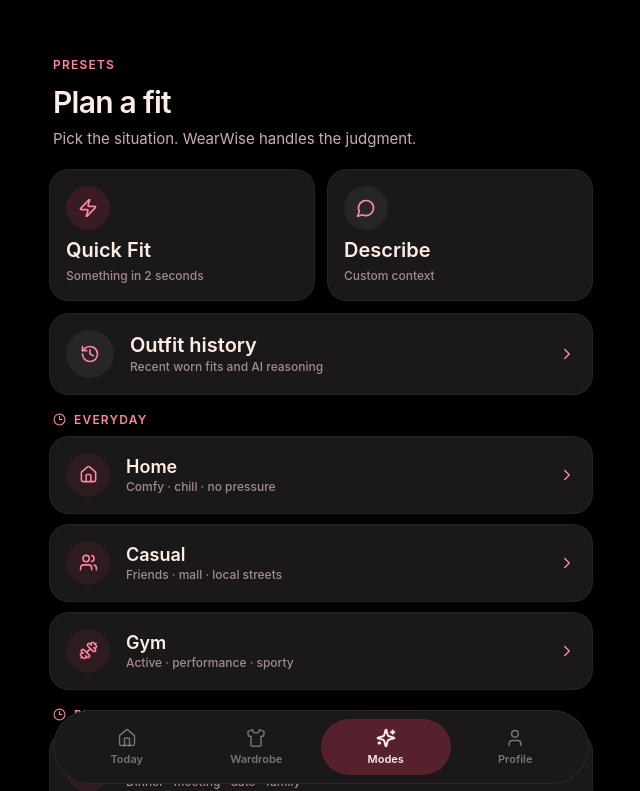
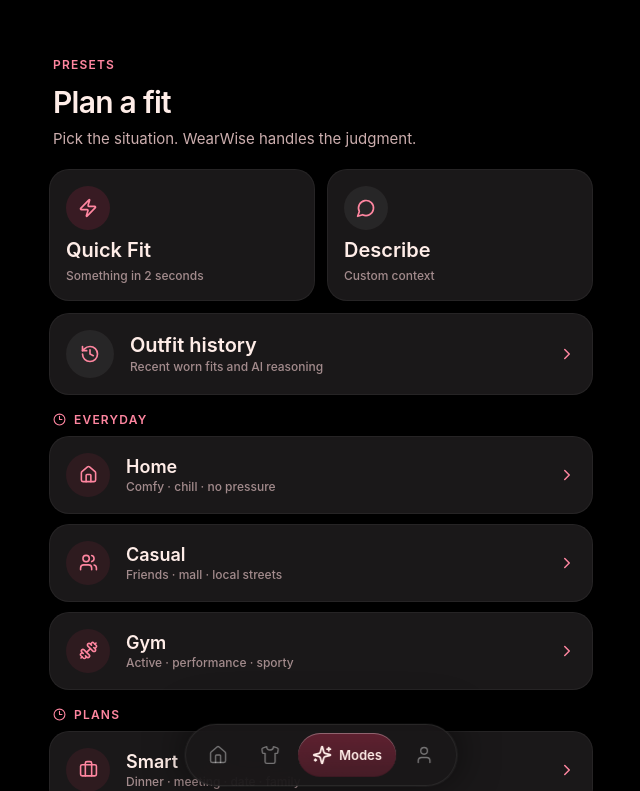
Before and after one commit to TheAlgo7/wearwise-by-algothrim, a Next.js app: page /modes in a window 1280 px wide. Shown: the top 791 px of the page, without its empty margins (319-959 px from the left). Built offline with nearby package versions, Linux system fonts and the light colour scheme.

Commit message:
design: replace full-width nav bar with Vandana-style floating pill nav

```diff
--- a/src/app/globals.css
+++ b/src/app/globals.css
@@ -74,6 +74,7 @@
 @layer utilities {
   .safe-top    { padding-top:    env(safe-area-inset-top); }
   .safe-bottom { padding-bottom: env(safe-area-inset-bottom); }
+  .pb-nav      { padding-bottom: calc(env(safe-area-inset-bottom) + 5rem); }
   .text-balance { text-wrap: balance; }
   .text-pretty  { text-wrap: pretty; }
 }
--- a/src/app/layout.tsx
+++ b/src/app/layout.tsx
@@ -63,7 +63,7 @@ export default function RootLayout({ children }: { children: React.ReactNode })
   return (
     <html lang="en" className="dark">
       <body>
-        <div className="mx-auto max-w-xl min-h-dvh">
+        <div className="mx-auto max-w-xl min-h-dvh pb-nav">
           {children}
         </div>
         <BottomNav />
--- a/src/components/BottomNav.tsx
+++ b/src/components/BottomNav.tsx
@@ -6,10 +6,10 @@ import Link from 'next/link';
 import { usePathname } from 'next/navigation';
 
 const NAV = [
-  { href: '/',         label: 'Today',    icon: Home,     match: (p: string) => p === '/' },
-  { href: '/wardrobe', label: 'Wardrobe', icon: Shirt,    match: (p: string) => p.startsWith('/wardrobe') },
-  { href: '/modes',    label: 'Modes',    icon: Sparkles, match: (p: string) => p.startsWith('/modes') || p.startsWith('/outfits') },
-  { href: '/profile',  label: 'Profile',  icon: User,     match: (p: string) => p.startsWith('/profile') },
+  { href: '/',         label: 'Today',    Icon: Home,     match: (p: string) => p === '/' },
+  { href: '/wardrobe', label: 'Wardrobe', Icon: Shirt,    match: (p: string) => p.startsWith('/wardrobe') },
+  { href: '/modes',    label: 'Modes',    Icon: Sparkles, match: (p: string) => p.startsWith('/modes') || p.startsWith('/outfits') },
+  { href: '/profile',  label: 'Profile',  Icon: User,     match: (p: string) => p.startsWith('/profile') },
 ];
 
 export function BottomNav() {
@@ -17,37 +17,58 @@ export function BottomNav() {
 
   return (
     <nav
-      className="fixed bottom-0 left-0 right-0 z-50 pointer-events-none"
-      style={{ paddingBottom: 'calc(env(safe-area-inset-bottom) + 16px)' }}
-      aria-label="Primary"
+      aria-label="Primary navigation"
+      className="fixed z-50"
+      style={{
+        bottom: 'calc(14px + env(safe-area-inset-bottom))',
+        left: '50%',
+        transform: 'translateX(-50%)',
+        width: 'max-content',
+        maxWidth: 'calc(100vw - 12px)',
+      }}
     >
-      <div className="mx-auto max-w-xl px-5 pointer-events-auto">
-        <div className="bg-ink-200 border border-white/[0.07] rounded-full px-2 py-2 flex justify-between items-center">
-          {NAV.map(({ href, label, icon: Icon, match }) => {
+      <div
+        className="flex items-center gap-1 rounded-full px-2 py-2 bg-ink-200/90 border border-white/[0.07]"
+        style={{
+          backdropFilter: 'blur(28px) saturate(190%)',
+          WebkitBackdropFilter: 'blur(28px) saturate(190%)',
+          boxShadow: '0 -4px 40px rgba(0,0,0,0.6), 0 0 0 1px rgba(255,255,255,0.05)',
+        }}
+      >
+        {NAV.map(({ href, label, Icon, match }) => {
           const active = match(pathname);
           return (
             <Link
               key={href}
               href={href}
+              aria-label={label}
+              aria-current={active ? 'page' : undefined}
               className={cn(
-                  'press relative flex flex-col items-center justify-center gap-1 rounded-full transition-all duration-200',
-                  'flex-1 h-14 focus-visible:outline-none focus-visible:ring-2 focus-visible:ring-crimson-400',
-                  active ? 'text-crimson-50' : 'text-white/40 hover:text-white/70'
+                'relative flex items-center justify-center h-11 rounded-full px-3.5 min-w-[48px]',
+                'transition-colors duration-200 focus-visible:outline-none focus-visible:ring-2 focus-visible:ring-crimson-400',
+                active ? 'text-crimson-50' : 'text-white/40 hover:text-white/70',
               )}
+              style={active ? {
+                background: 'linear-gradient(180deg, rgba(226,51,93,0.35) 0%, rgba(226,51,93,0.22) 100%)',
+                boxShadow: 'inset 0 1px 0 rgba(255,255,255,0.30), inset 0 -1px 0 rgba(0,0,0,0.12)',
+              } : undefined}
             >
-                {active && (
+              <Icon size={20} strokeWidth={active ? 2.1 : 1.7} aria-hidden className="flex-shrink-0" />
               <span
-                    aria-hidden
-                    className="absolute inset-0 rounded-full bg-crimson-400/30 animate-oneui-pop"
-                  />
-                )}
-                <Icon size={20} className="relative" strokeWidth={active ? 2.4 : 1.8} />
-                <span className="relative text-oneui-tab">{label}</span>
+                className="overflow-hidden whitespace-nowrap text-[13px] font-semibold leading-none"
+                style={{
+                  maxWidth: active ? '64px' : '0px',
+                  marginLeft: active ? '7px' : '0px',
+                  opacity: active ? 1 : 0,
+                  transition: 'max-width 220ms cubic-bezier(0.22,1,0.36,1) 45ms, margin-left 220ms cubic-bezier(0.22,1,0.36,1) 45ms, opacity 150ms ease 60ms',
+                }}
+              >
+                {label}
+              </span>
             </Link>
           );
         })}
       </div>
-      </div>
     </nav>
   );
 }
```
Lines whose indentation alone changed are shown as unchanged.
